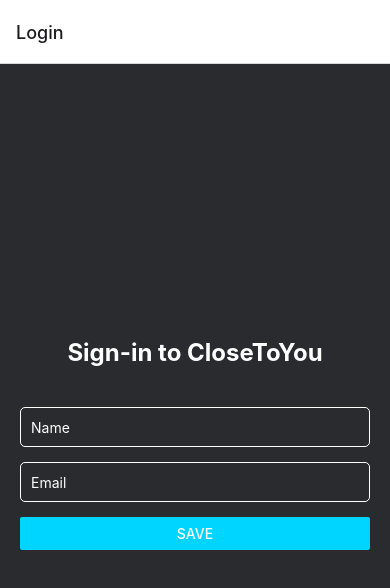
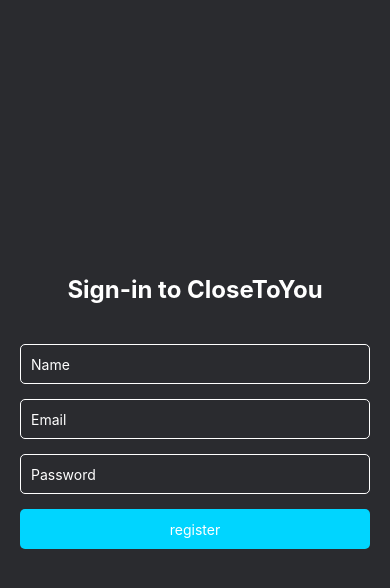
Before and after one commit to Scorhenao/PractiqueReact, a React Native app: screen /Register in a window 390 px wide. Shown: the top 588 px of the page. Built offline with nearby package versions, Linux system fonts and the light colour scheme.

Commit message:
feat: add register with, traslation, navigation and theme

```diff
--- a/src/i18n.ts
+++ b/src/i18n.ts
@@ -17,6 +17,7 @@
             namePlaceholder: 'Name',
             phonePlaceholder: 'Phone',
             emailPlaceholder: 'Email',
+            passwordPlaceholder: 'Password',
             employee: 'Employee',
             client: 'Client',
             errorMessage: 'Please fill all fields before saving.',
@@ -47,6 +48,7 @@
             namePlaceholder: 'Nombre',
             phonePlaceholder: 'Teléfono',
             emailPlaceholder: 'Correo Electrónico',
+            passwordPlaceholder: 'Contraseña',
             employee: 'Empleado',
             client: 'Cliente',
             errorMessage: 'Por favor, complete todos los campos antes de guardar.',
--- a/src/screens/AppNavigator.tsx
+++ b/src/screens/AppNavigator.tsx
@@ -1,20 +1,22 @@
 import React from 'react';
 import {createStackNavigator} from '@react-navigation/stack';
 import AppContainer from './AppContainer';
-import ViewContact from '../components/ViewContact';
 import SettingsScreen from './SettingsScreen';
 import {RootStackParamList} from './types/NavigationTypes';
 import EditContact from './EditContact';
 import AddContact from './AddContact';
 import LoginScreen from './Login';
 import SelectLocation from '../components/SelectLocation';
+import ViewContact from './ViewContact';
+import Register from './Register';
 
 const Stack = createStackNavigator<RootStackParamList>();
 
 export default function AppNavigator() {
     return (
         <Stack.Navigator>
-            <Stack.Screen name="Login" component={LoginScreen} />
+            <Stack.Screen options={{headerShown: false}} name="Register" component={Register} />
+            <Stack.Screen  name="Login" component={LoginScreen} />
             <Stack.Screen
                 options={{headerShown: false}}
                 name="AppContainer"
--- a/src/screens/Login.tsx
+++ b/src/screens/Login.tsx
@@ -16,7 +16,7 @@
     const {t} = useTranslation();
     const navigation = useNavigation();
     const {darkMode} = useTheme();
-    const [username, setUsername] = useState('');
+    const [email, setEmail] = useState('');
     const [password, setPassword] = useState('');
 
     const colors = darkMode ? colorsLightMode : colorsDarkMode;
@@ -45,7 +45,7 @@
         backgroundColor: backgroundColor.value,
     }));
 
-    const handleRegister = () => {
+    const handleLogin = () => {
         // Trigger a flash effect on submission
         backgroundColor.value = withTiming(
             colors.link,
@@ -62,28 +62,31 @@
     return (
         <Animated.View style={[styles.container, animatedContainerStyle]}>
             <Animated.Text style={[styles.title, animatedTitleStyle, {color: colors.text}]}>
-                {t('Sign-in to CloseToYou')}
+                {t('Sign-up to CloseToYou')}
             </Animated.Text>
 
             <Animated.View style={animatedInputStyle}>
                 <TextInput
                     style={[styles.input, {color: colors.text, borderColor: colors.text}]}
-                    placeholder={t('namePlaceholder')}
+                    placeholder={t('emailPlaceholder')}
                     placeholderTextColor={colors.placeholder}
-                    value={username}
-                    onChangeText={setUsername}
+                    secureTextEntry
+                    value={email}
+                    onChangeText={setEmail}
+                    textContentType="emailAddress"
                 />
                 <TextInput
                     style={[styles.input, {color: colors.text, borderColor: colors.text}]}
-                    placeholder={t('emailPlaceholder')}
+                    placeholder={t('passwordPlaceholder')}
                     placeholderTextColor={colors.placeholder}
                     secureTextEntry
                     value={password}
                     onChangeText={setPassword}
+                    textContentType="password"
                 />
             </Animated.View>
 
-            <Button title={t('save')} onPress={handleRegister} color={colors.link} />
+            <Button title={t('save')} onPress={handleLogin} color={colors.link} />
         </Animated.View>
     );
 };
--- /dev/null
+++ b/src/screens/Register.tsx
@@ -0,0 +1,126 @@
+import {useNavigation} from '@react-navigation/native';
+import React, {useState} from 'react';
+import {StyleSheet, Text, TextInput, TouchableOpacity} from 'react-native';
+import {useTheme} from '../theme/themeContext';
+import colorsLightMode from '../theme/colorsLightMode';
+import colorsDarkMode from '../theme/colorsDarkMode';
+import {useTranslation} from 'react-i18next';
+import Animated, {
+    Easing,
+    useAnimatedStyle,
+    useSharedValue,
+    withTiming,
+} from 'react-native-reanimated';
+
+const RegisterScreen = () => {
+    const {t} = useTranslation();
+    const navigation = useNavigation();
+    const {darkMode} = useTheme();
+    const colors = darkMode ? colorsLightMode : colorsDarkMode;
+    const [username, setUsername] = useState('');
+    const [email, setEmail] = useState('');
+    const [password, setPassword] = useState('');
+
+    // Animation values
+    const titleOpacity = useSharedValue(0);
+    const inputOpacity = useSharedValue(0);
+    const backgroundColor = useSharedValue(colors.background);
+
+    React.useEffect(() => {
+        // Trigger animations on mount
+        titleOpacity.value = withTiming(2, {duration: 2000, easing: Easing.out(Easing.exp)});
+        inputOpacity.value = withTiming(1, {duration: 1000, easing: Easing.out(Easing.exp)});
+    }, [inputOpacity, titleOpacity, backgroundColor]);
+
+    const animatedTitleStyle = useAnimatedStyle(() => ({
+        opacity: titleOpacity.value,
+        transform: [{translateY: titleOpacity.value * -10}],
+    }));
+
+    const animatedContainerStyle = useAnimatedStyle(() => ({
+        backgroundColor: backgroundColor.value,
+    }));
+    const handleRegister = () => {
+        // Trigger a flash effect on submission
+        backgroundColor.value = withTiming(
+            colors.link,
+            {duration: 100},
+            () => (backgroundColor.value = withTiming(colors.background, {duration: 400})),
+        );
+
+        // Navigate to AppContainer after a short delay
+        setTimeout(() => {
+            navigation.navigate('Login'); // Ensure the transition happens after animation
+        }, 500);
+    };
+    return (
+        <Animated.View style={[styles.container, animatedContainerStyle]}>
+            <Animated.Text style={[styles.title, animatedTitleStyle, {color: colors.text}]}>
+                {t('Sign-in to CloseToYou')}
+            </Animated.Text>
+            <TextInput
+                style={[styles.input, {color: colors.text, borderColor: colors.text}]}
+                placeholder={t('namePlaceholder')}
+                placeholderTextColor={colors.placeholder}
+                value={username}
+                onChangeText={setUsername}
+                textContentType="name"
+            />
+            <TextInput
+                style={[styles.input, {color: colors.text, borderColor: colors.text}]}
+                placeholder={t('emailPlaceholder')}
+                placeholderTextColor={colors.placeholder}
+                secureTextEntry
+                value={email}
+                onChangeText={setEmail}
+                textContentType="emailAddress"
+            />
+            <TextInput
+                style={[styles.input, {color: colors.text, borderColor: colors.text}]}
+                placeholder={t('passwordPlaceholder')}
+                placeholderTextColor={colors.placeholder}
+                secureTextEntry
+                value={password}
+                onChangeText={setPassword}
+                textContentType="password"
+            />
+            <TouchableOpacity
+                style={[styles.button, {backgroundColor: colors.link}]}
+                onPress={handleRegister}>
+                <Text style={[{color: colors.text}]}>{t('register')}</Text>
+            </TouchableOpacity>
+        </Animated.View>
+    );
+};
+
+const styles = StyleSheet.create({
+    container: {
+        flex: 1,
+        justifyContent: 'center',
+        alignItems: 'center',
+        padding: 20,
+    },
+    title: {
+        fontSize: 24,
+        fontWeight: 'bold',
+        marginBottom: 20,
+        textAlign: 'center',
+    },
+    input: {
+        height: 40,
+        width: '100%',
+        borderWidth: 1,
+        borderRadius: 5,
+        marginBottom: 15,
+        paddingHorizontal: 10,
+    },
+    button: {
+        height: 40,
+        width: '100%',
+        borderRadius: 5,
+        justifyContent: 'center',
+        alignItems: 'center',
+    },
+});
+
+export default RegisterScreen;
--- a/src/components/ViewContact.tsx
+++ b/src/screens/ViewContact.tsx
@@ -1,7 +1,6 @@
 import React, {useEffect, useState} from 'react';
 import {View, Text, StyleSheet, Image, ScrollView} from 'react-native';
 import {RouteProp, useRoute} from '@react-navigation/native';
-import {RootStackParamList} from '../screens/AppNavigator';
 import {useTheme} from '../theme/themeContext'; // Import the Theme Context
 import colorsDarkMode from '../theme/colorsDarkMode';
 import colorsLightMode from '../theme/colorsLightMode';
@@ -9,6 +8,7 @@
 import i18n from '../i18n'; // Import i18n for translations
 import MapView, {Marker} from 'react-native-maps'; // Import map component
 import axios from 'axios'; // To make API calls for weather info
+import { RootStackParamList } from './types/NavigationTypes';
 
 type ViewContactRouteProp = RouteProp<RootStackParamList, 'ViewContact'>;
 
--- a/src/screens/types/NavigationTypes.ts
+++ b/src/screens/types/NavigationTypes.ts
@@ -9,6 +9,7 @@
     SelectLocation: {onLocationSelected: (loc: {latitude: string; longitude: string}) => void}; // Agregar SelectLocation con sus parámetros
     SettingsScreen: undefined;
     Login: undefined;
+    Register: undefined;
 };
 
 export type EditContactScreenNavigationProp = StackNavigationProp<
```
